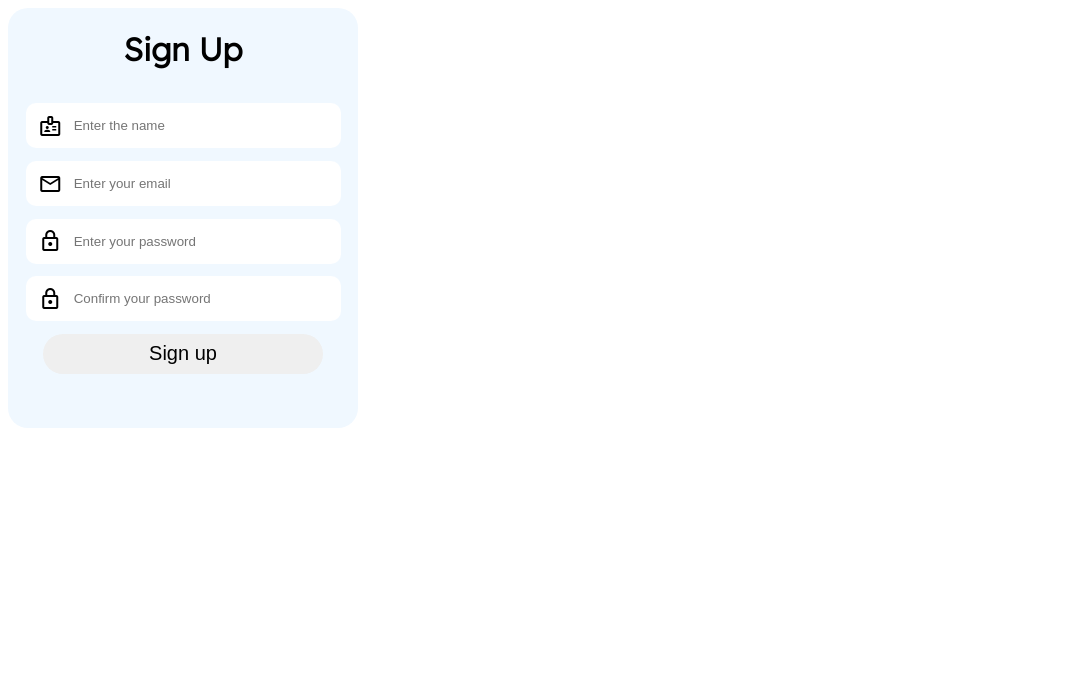
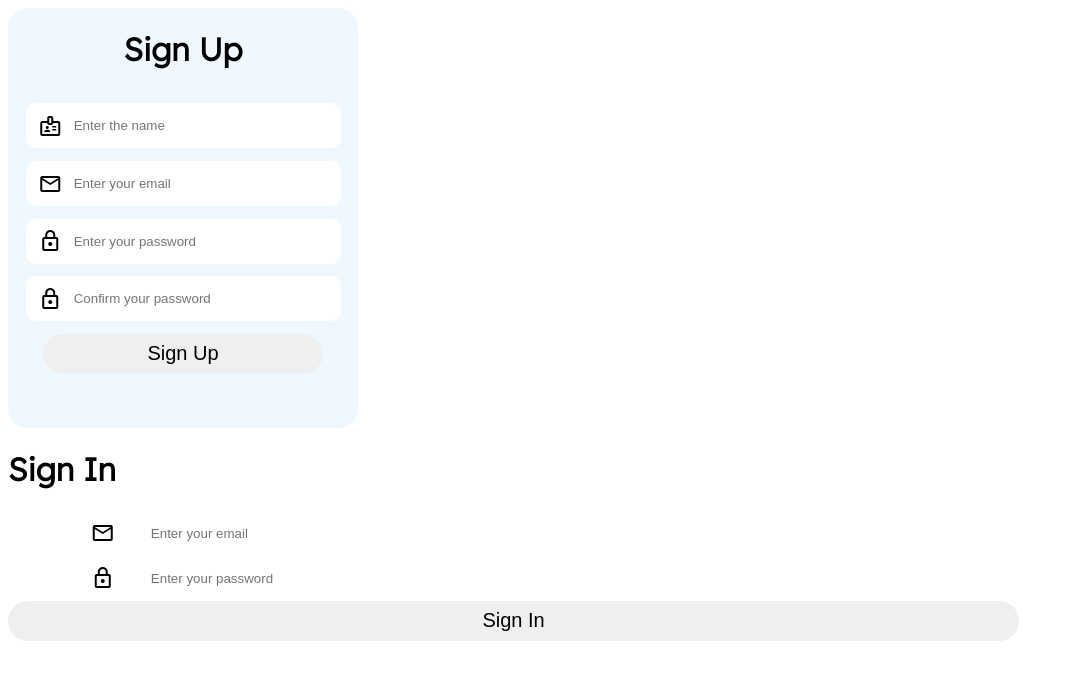
Before and after one commit to iamRaz-01/time_craft, a React (Create React App) app: page / in a window 1280 px wide. Shown: the top 680 px of the page, without its empty margins (0-1074 px from the left). Built offline with nearby package versions, Linux system fonts and the light colour scheme.

Commit message:
Sign In Components Added

```diff
--- a/src/App.js
+++ b/src/App.js
@@ -1,9 +1,11 @@
-import SignUp from "./components/sign/SignUp";
+import { SignUp } from "./assets/components/SignUp.jsx";
+import { SignIn } from "./assets/components/SignIn.jsx";
 
 function App() {
   return (
     <div>
       <SignUp />
+      <SignIn />
     </div>
   );
 }
--- /dev/null
+++ b/src/assets/components/Input.jsx
@@ -0,0 +1,17 @@
+const Input = (props) => {
+  return (
+    <div className="input-div">
+      <span className="material-symbols-outlined">{props.properties.icon}</span>
+      <input
+        type={props.properties.type}
+        placeholder={props.properties.place}
+        pattern={props.properties.pattern}
+        title={props.properties.title}
+        onChange={(e) => {
+          props.properties.event(e.target.value);
+        }}
+      />
+    </div>
+  );
+};
+export { Input };
--- /dev/null
+++ b/src/assets/components/RegisterButton.jsx
@@ -0,0 +1,9 @@
+const RegisterButton = ({ buttonFor }) => {
+  return (
+    <>
+      <button className="common-button"> {buttonFor}</button>
+    </>
+  );
+};
+
+export { RegisterButton };
--- /dev/null
+++ b/src/assets/components/SignIn.jsx
@@ -0,0 +1,30 @@
+import { Input } from "./Input";
+import { RegisterButton } from "./RegisterButton";
+const signInInputData = [
+  {
+    type: "email",
+    icon: "email",
+    place: "Enter your email",
+  },
+  {
+    type: "password",
+    title: "Password",
+    icon: "lock",
+    place: "Enter your password",
+  },
+];
+const signInInputs = signInInputData.map((item) => {
+  return <Input properties={item}></Input>;
+});
+
+const SignIn = () => {
+  return (
+    <div>
+      <h1 className="signIn-head">Sign In</h1>
+      {signInInputs}
+      <RegisterButton buttonFor="Sign In" />
+    </div>
+  );
+};
+
+export { SignIn };
--- /dev/null
+++ b/src/assets/components/SignUp.jsx
@@ -0,0 +1,53 @@
+import "../css/sign.css";
+import { useState } from "react";
+import { Input } from "./Input";
+import { RegisterButton } from "./RegisterButton";
+
+const SignUp = () => {
+  const [username, setName] = useState("");
+  const [email, setEmail] = useState("");
+  const [password, setPassword] = useState("");
+  const [confirmPassword, setConfirmPassword] = useState("");
+  let data = [
+    {
+      type: "text",
+      icon: "badge",
+      place: "Enter the name",
+      event: setName,
+    },
+    {
+      type: "email",
+      icon: "email",
+      place: "Enter your email",
+      event: setEmail,
+    },
+    {
+      type: "password",
+      title: "Password",
+      icon: "lock",
+      place: "Enter your password",
+      event: setPassword,
+    },
+    {
+      type: "password",
+      title: "Confirm Password",
+      icon: "lock",
+      place: "Confirm your password",
+      event: setConfirmPassword,
+    },
+  ];
+
+  const inputs = data.map((e) => {
+    return <Input properties={e} />;
+  });
+
+  return (
+    <div className="sign-up">
+      <h1>Sign Up</h1>
+      {inputs}
+      <RegisterButton buttonFor="Sign Up"></RegisterButton>
+    </div>
+  );
+};
+
+export { SignUp };
--- /dev/null
+++ b/src/assets/css/sign.css
@@ -0,0 +1,43 @@
+.sign-up {
+  width: 350px;
+  height: 420px;
+  background-color: aliceblue;
+  display: flex;
+  flex-direction: column;
+  align-items: center;
+  gap: 3%;
+  border-radius: 20px;
+}
+.input-div {
+  width: 90%;
+  height: 45px;
+  display: flex;
+  justify-content: center;
+  align-items: center;
+  gap: 3%;
+  /* border: 1px solid black; */
+  border-radius: 10px;
+  background-color: white;
+}
+.input-div input {
+  width: 80%;
+  height: 70%;
+  border-radius: 10px;
+  border: none;
+  outline: none;
+}
+.input-div input:focus {
+  border-bottom: 1px solid black;
+  background-color: aliceblue;
+}
+.common-button {
+  width: 80%;
+  height: 40px;
+  border-radius: 30px;
+  border: none;
+  border-radius: 30px;
+  font-size: 20px;
+}
+.common-button:hover {
+  border: 2px solid black;
+}
--- a/src/components/sign/SignUp.jsx
+++ /dev/null
@@ -1,71 +0,0 @@
-import "./sign.css";
-import { useState } from "react";
-
-function SignUp() {
-
-    const [username , setName] = useState('');
-    const [email , setEmail] = useState('');
-    const [password , setPassword] = useState('');
-    const [confirmPassword , setConfirmPassword] = useState('');
-    let data = [
-        {
-            type: "text",
-        icon: "badge",
-        place: "Enter the name",
-        event :setName
-     },
-        {
-            type: "email",
-            icon: "email",
-            place: "Enter your email",
-            event:setEmail
-        },
-        {
-            type: "password",
-            title: "Password",
-            icon: "lock",
-            place: "Enter your password",
-            event:setPassword
-        },
-        {
-            type: "password",
-            title: "Confirm Password",
-            icon: "lock",
-            place: "Confirm your password",
-            event:setConfirmPassword
-        },
-    ];
-
-    const inputs = data.map((e) => {
-		return <Input properties={e} />;
-	});
-
-
-
-
-
-	return <div className="sign-up">
-        <h1>Sign Up</h1>
-        {inputs}
-        <button className="common-button" onClick={()=>{alert(username+" "+email +" "+ password +" " + confirmPassword)}}>Sign up</button>
-        </div>;
-}
-
-function Input(props) {
-	return (
-		<div className="input-div">
-			<span className="material-symbols-outlined">{props.properties.icon}</span>
-			<input
-				type={props.properties.type}
-				placeholder={props.properties.place}
-				pattern={props.properties.pattern}
-				title={props.properties.title}
-                onChange={(e)=>{
-                    props.properties.event(e.target.value)
-                }}
-			/>
-		</div>
-	);
-}
-
-export default SignUp;
--- a/src/components/sign/sign.css
+++ /dev/null
@@ -1,46 +0,0 @@
-.sign-up{
-    width: 350px;
-    height: 420px;
-    background-color: aliceblue;
-    display: flex;
-    flex-direction: column;
-    align-items: center;
-    gap: 3%;
-    border-radius: 20px;
-
-}
-.input-div{
-    width: 90%;
-    height: 45px;
-    display: flex;
-    justify-content: center;
-    align-items: center;
-    gap: 3%;
-    /* border: 1px solid black; */
-    border-radius: 10px;
-    background-color: white;
-}
-.input-div input
-{
-    width: 80%;
-    height: 70%;
-    border-radius: 10px;
-    border: none;
-    outline: none;
-}
-.input-div input:focus{
-    border-bottom: 1px solid black;
-    background-color: aliceblue;
-}
-.common-button
-{
-    width: 80%;
-    height: 40px;
-    border-radius: 30px;
-    border: none;
-    border-radius: 30px;
-    font-size: 20px;
-}
-.common-button:hover{
-    border: 2px solid black;
-}
```
Also changed, not shown: src/index.js (+5 -5 lines), 1 other file (tests, documents, lock files or other folders).
